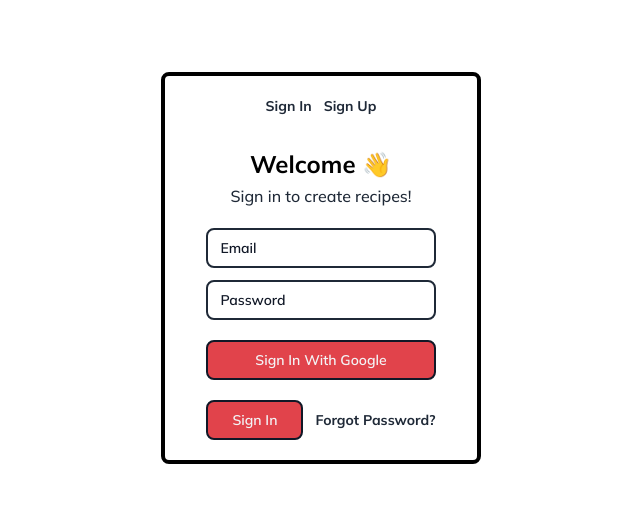
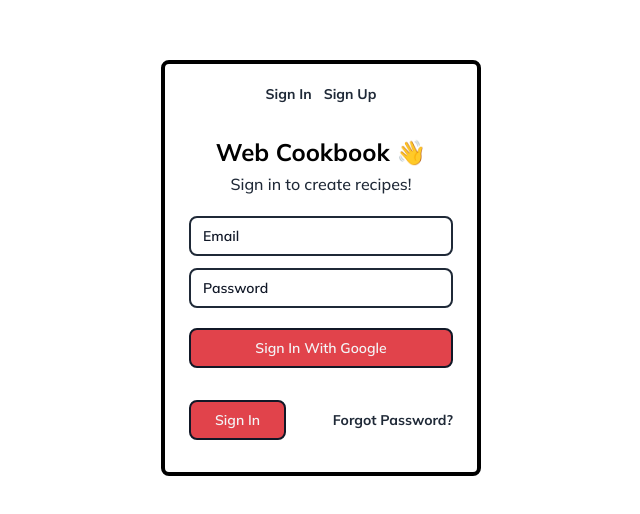
Before and after one commit to kajtd/WebCookbook, a Vue app: page / in a window 1280 px wide. Shown: the part 132-646 px from the top of the page, without its empty margins (319-959 px from the left). Built offline with nearby package versions, Linux system fonts and the light colour scheme; no server answers.

Commit message:
feat(loginform.vue): add password reset form

```diff
--- a/src/components/molecules/LoginForm.vue
+++ b/src/components/molecules/LoginForm.vue
@@ -1,47 +1,46 @@
 <template>
   <article
-    class="w-full max-w-xs bg-white flex flex-col justify-center items-center py-5 px-6 rounded-lg border-4 border-black"
+    class="w-[320px] bg-white flex flex-col justify-center items-center py-5 px-6 rounded-lg border-4 border-black"
   >
     <header class="w-full">
       <div class="flex items-center justify-center mb-8 gap-3">
-        <button class="text-gray-800 font-bold text-sm" @click="signingUp = false">Sign In</button>
-        <button class="text-gray-800 font-bold text-sm" @click="signingUp = true">Sign Up</button>
+        <button class="text-gray-800 font-bold text-sm" @click="form = availableForms[0]">Sign In</button>
+        <button class="text-gray-800 font-bold text-sm" @click="form = availableForms[1]">Sign Up</button>
       </div>
     </header>
 
-    <h2 class="text-center text-2xl font-bold">Welcome 👋</h2>
+    <h2 class="text-center text-2xl font-bold">Web Cookbook 👋</h2>
 
-    <div v-if="signingUp">
-      <p class="text-center text-gray-800 font-medium mt-1">Create a new account and start using this app!</p>
-      <form class="w-full flex flex-col justify-center mt-5" action="" @submit.prevent="handleSignUpSubmit">
-        <AppInput v-model="email" id="email" type="email" name="email" placeholder="Email" required />
-        <AppInput v-model="password" id="password" name="password" type="password" placeholder="Password" required />
+    <div class="w-full">
+      <p class="text-center text-gray-800 font-medium mt-1">{{ form.description }}</p>
+      <form class="w-full flex flex-col justify-center mt-5" action="" @submit.prevent="form.submitFunction">
+        <AppInput v-model="form.email" id="email" type="email" name="email" placeholder="Email" required />
         <AppInput
-          v-model="repeatedPassword"
+          v-if="form.password !== undefined"
+          v-model="form.password"
+          id="password"
+          name="password"
+          type="password"
+          placeholder="Password"
+          required
+        />
+        <AppInput
+          v-if="form.repeatedPassword !== undefined"
+          v-model="form.repeatedPassword"
           id="repeatedPassword"
           name="repeatedPassword"
           type="password"
           placeholder="Repeat password"
           required
         />
-        <div class="flex flex-col justify-center my-3">
-          <AppButton type="submit">Sign Up</AppButton>
-          <button class="text-gray-800 font-bold text-sm mt-4 self-center">Already have an account?</button>
-        </div>
-      </form>
-    </div>
-
-    <div v-else>
-      <p class="text-center text-gray-800 font-medium mt-1">Sign in to create recipes!</p>
-      <form class="w-full flex flex-col justify-center mt-5" action="" @submit.prevent="handleSignInSubmit">
-        <AppInput v-model="email" id="email" type="email" name="email" placeholder="Email" required />
-        <AppInput v-model="password" id="password" name="password" type="password" placeholder="Password" required />
-        <AppButton type="button" additionalClass="mt-2" @click="signInWithGoogle">
-          <span>{{ !loading ? 'Sign In With Google' : 'Signing In...' }}</span>
+        <AppButton v-if="form.value === 'sign_in'" type="button" additionalClass="mt-2" @click="signInWithGoogle">
+          <span>Sign In With Google</span>
         </AppButton>
         <div class="flex justify-between items-center mt-5">
-          <AppButton type="submit">Sign In</AppButton>
-          <button class="text-gray-800 font-bold text-sm ml-3">Forgot Password?</button>
+          <AppButton additionalClass="my-3" type="submit">{{ form.buttonText }}</AppButton>
+          <button type="button" @click="form = availableForms[2]" class="text-gray-800 font-bold text-sm ml-3">
+            Forgot Password?
+          </button>
         </div>
       </form>
     </div>
@@ -54,66 +53,104 @@
   provider,
   signInWithPopup,
   createUserWithEmailAndPassword,
-  signInWithEmailAndPassword
+  signInWithEmailAndPassword,
+  sendPasswordResetEmail
 } from '../../firebase'
 import { ref } from 'vue'
 import AppInput from '../atoms/AppInput.vue'
 import AppButton from '../atoms/AppButton.vue'
 import { validateEmail } from '../../utils/util'
+import Form from './../../types/Form'
+import { useStore } from './../../store/index'
 
-let signingUp = ref(false)
-let loading = ref(false)
-let email = ref('')
-let password = ref('')
-let repeatedPassword = ref('')
+const store = useStore()
+
+const availableForms = ref<Form[]>([
+  {
+    value: 'sign_in',
+    description: 'Sign in to create recipes!',
+    email: '',
+    password: '',
+    forgetPasswordButton: true,
+    buttonText: 'Sign In',
+    submitFunction: () => handleSignInSubmit()
+  },
+  {
+    value: 'sign_up',
+    description: 'Create a new account and start using this app!',
+    email: '',
+    password: '',
+    repeatedPassword: '',
+    forgetPasswordButton: false,
+    buttonText: 'Sign Up',
+    submitFunction: () => handleSignUpSubmit()
+  },
+  {
+    value: 'forget_password',
+    description: 'Enter your email to reset your password',
+    email: '',
+    buttonText: 'Reset',
+    submitFunction: () => handlePasswordResetSubmit()
+  }
+])
+
+const form = ref<Form>(availableForms.value[0])
 
 const clearForm = (): void => {
-  email.value = ''
-  password.value = ''
-  repeatedPassword.value = ''
+  if (form.value.email !== undefined) form.value.email = ''
+  if (form.value.password !== undefined) form.value.password = ''
+  if (form.value.repeatedPassword !== undefined) form.value.repeatedPassword = ''
 }
 
 const signInWithGoogle = () => {
-  loading.value = true
+  store.loading = true
   signInWithPopup(auth, provider)
-    .then(result => {
-      console.log(result.user)
-      loading.value = false
+    .then(userCredential => {
+      store.user = userCredential.user
+      store.loading = false
     })
     .catch(error => {
-      loading.value = false
+      store.loading = false
       console.log(error)
     })
 }
 
 const createNewUser = (): void => {
-  console.log(email.value)
-  createUserWithEmailAndPassword(auth, email.value, password.value)
+  store.loading = true
+  createUserWithEmailAndPassword(auth, form.value.email, form.value.password as string)
     .then(userCredential => {
       clearForm()
-      console.log(userCredential)
+      store.user = userCredential.user
+      store.loading = false
     })
     .catch(error => {
       console.log(error)
+      store.loading = false
     })
 }
 
 const signInWithPassword = (): void => {
-  signInWithEmailAndPassword(auth, email.value, password.value)
+  store.loading = true
+  signInWithEmailAndPassword(auth, form.value.email, form.value.password as string)
     .then(userCredential => {
       clearForm()
-      console.log(userCredential)
+      store.user = userCredential.user
+      store.loading = false
     })
     .catch(error => {
       console.log(error)
+      store.loading = false
     })
 }
 
 const handleSignInSubmit = () => {
-  console.log(email.value)
+  if (!validateEmail(form.value.email)) {
+    console.log('email error')
+    return
+  }
 
-  if (!validateEmail(email.value)) {
-    console.log('email error')
+  if (!form.value.password) {
+    console.log('password error')
     return
   }
 
@@ -121,14 +158,29 @@
 }
 
 const handleSignUpSubmit = () => {
-  if (!validateEmail(email.value)) {
+  if (!validateEmail(form.value.email)) {
     console.log('email error')
     return
   }
-  if (password.value.length < 8 || password.value !== repeatedPassword.value) {
+  if ((form.value.password as string).length < 8 || form.value.password !== form.value.repeatedPassword) {
     console.log('password error')
     return
   }
   createNewUser()
 }
+
+const handlePasswordResetSubmit = () => {
+  if (!validateEmail(form.value.email)) {
+    console.log('email error')
+    return
+  }
+  sendPasswordResetEmail(auth, form.value.email)
+    .then(() => {
+      console.log('email sent')
+      clearForm()
+    })
+    .catch(error => {
+      console.log(error)
+    })
+}
 </script>
--- a/src/firebase.ts
+++ b/src/firebase.ts
@@ -5,7 +5,8 @@
   GoogleAuthProvider,
   signInWithPopup,
   createUserWithEmailAndPassword,
-  signInWithEmailAndPassword
+  signInWithEmailAndPassword,
+  sendPasswordResetEmail
 } from 'firebase/auth'
 import { getDatabase } from 'firebase/database'
 
@@ -29,4 +30,12 @@
 
 const database = getDatabase(app)
 
-export { auth, provider, signInWithPopup, database, createUserWithEmailAndPassword, signInWithEmailAndPassword }
+export {
+  auth,
+  provider,
+  signInWithPopup,
+  database,
+  createUserWithEmailAndPassword,
+  signInWithEmailAndPassword,
+  sendPasswordResetEmail
+}
--- a/src/store/index.ts
+++ b/src/store/index.ts
@@ -1,7 +1,9 @@
 import { defineStore } from 'pinia'
 
-export const store = defineStore('store', {
-  state: () => ({}),
+export const useStore = defineStore('store', {
+  state: () => {
+    return { user: {}, loading: false }
+  },
   getters: {},
   actions: {}
 })
--- /dev/null
+++ b/src/types/Form.ts
@@ -0,0 +1,12 @@
+interface Form {
+  value: string
+  description: string
+  email: string
+  password?: string
+  repeatedPassword?: string
+  forgetPasswordButton?: boolean
+  buttonText: string
+  submitFunction: (payload: Event) => void
+}
+
+export default Form
```
